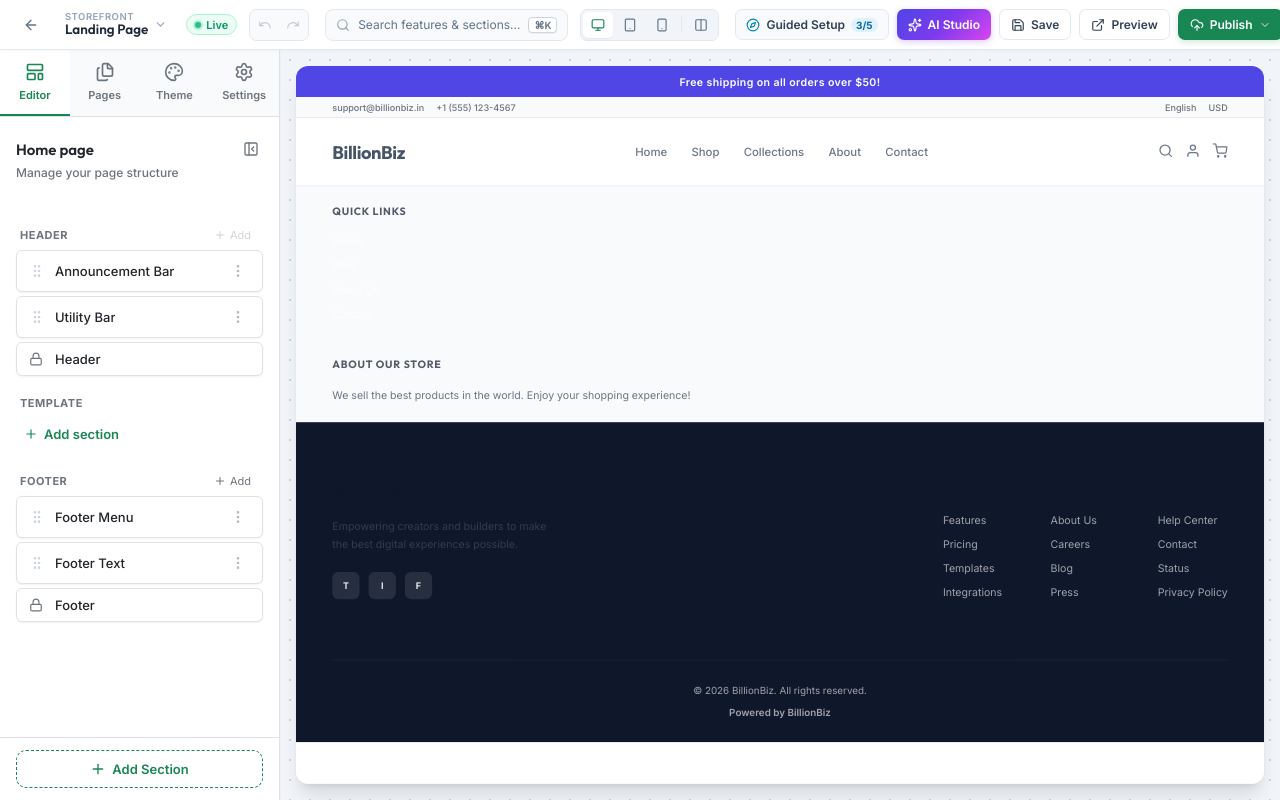
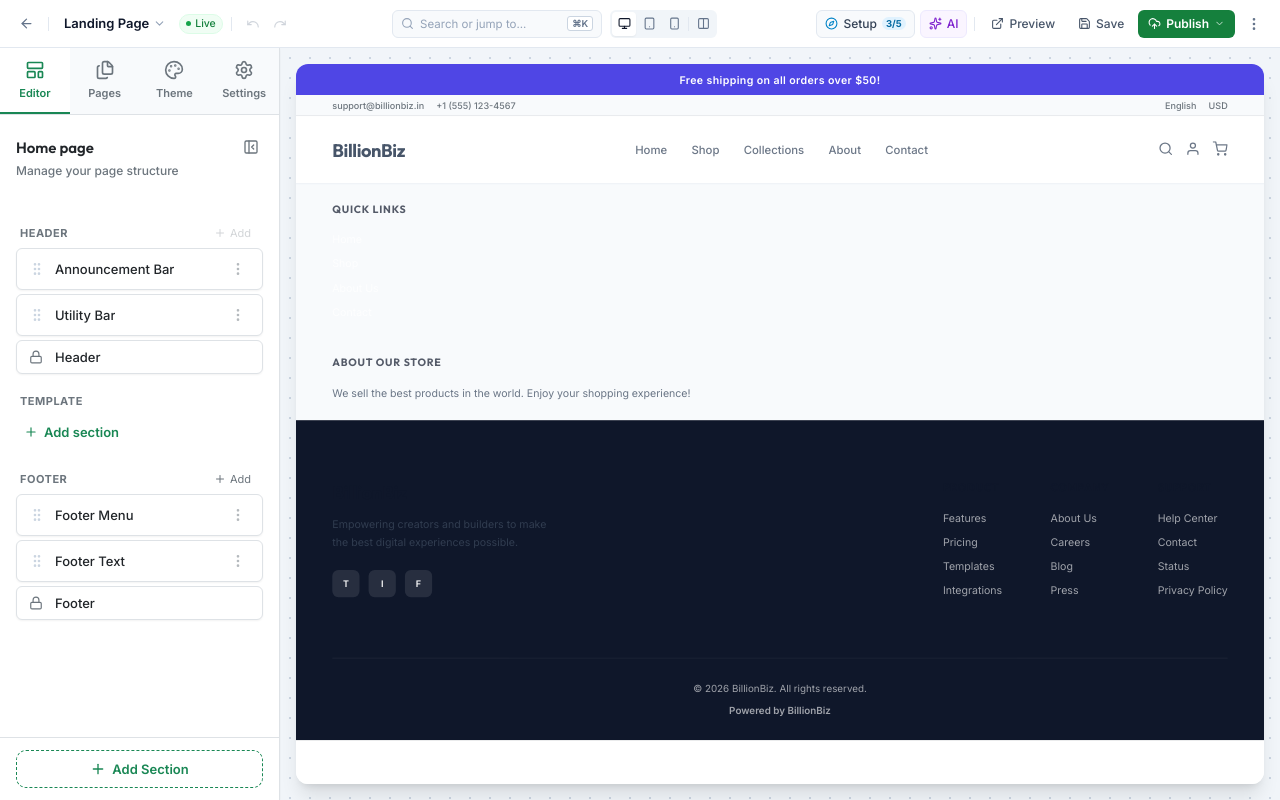
Before and after one commit to 0xchandru/billionbiz-frontend, a React (Vite) app: page /editor in a window 1280 px wide. Built offline with nearby package versions, Linux system fonts and the light colour scheme.

Commit message:
style(topbar): streamline and declutter top bar with clean minimal aesthetic, soft dividers, and unified button hierarchy

```diff
--- a/src/components/editor/EditorTopBar.tsx
+++ b/src/components/editor/EditorTopBar.tsx
@@ -128,7 +128,7 @@ export const EditorTopBar: React.FC = () => {
     <>
       <header className={styles.topBarContainer}>
         {/* ============================================================
-            ZONE LEFT: Navigation, Brand, Page Context, Status, History
+            ZONE LEFT: Navigation, Page Context, Status, History
            ============================================================ */}
         <div className={styles.zoneLeft}>
           {/* 1. Back Icon */}
@@ -137,8 +137,10 @@ export const EditorTopBar: React.FC = () => {
             onClick={() => navigate('/pages')}
             title="Back to Pages"
           >
-            <ArrowLeft size={16} />
+            <ArrowLeft size={15} />
           </button>
+
+          <div className={styles.divider} />
 
           {/* 2. Landing Page / Contextual Page Selector */}
           <PageSelectorDropdown />
@@ -152,6 +154,8 @@ export const EditorTopBar: React.FC = () => {
             <span className={styles.statusDot} />
             <span>{isLive ? 'Live' : 'Draft'}</span>
           </button>
+
+          <div className={styles.divider} />
 
           {/* 3. Undo and Redo Buttons */}
           <div className={styles.historyGroup}>
@@ -194,10 +198,10 @@ export const EditorTopBar: React.FC = () => {
           <button
             className={styles.searchTriggerBar}
             onClick={() => setIsCommandPaletteOpen(true)}
-            title="Search accessible features, tools, and sections (Ctrl+K)"
+            title="Search tools, features, and sections (Ctrl+K)"
           >
-            <Search size={14} color="#94a3b8" />
-            <span className={styles.searchPlaceholder}>Search features & sections...</span>
+            <Search size={13} color="#94a3b8" />
+            <span className={styles.searchPlaceholder}>Search or jump to...</span>
             <span className={styles.shortcutKey}>⌘K</span>
           </button>
 
@@ -209,90 +213,92 @@ export const EditorTopBar: React.FC = () => {
                 onClick={() => setDevice('desktop')}
                 title="Desktop View"
               >
-                <Monitor size={14} />
+                <Monitor size={13} />
               </button>
               <button
                 className={`${styles.deviceBtn} ${device === 'tablet' ? styles.activeDevice : ''}`}
                 onClick={() => setDevice('tablet')}
                 title="Tablet View"
               >
-                <Tablet size={14} />
+                <Tablet size={13} />
               </button>
               <button
                 className={`${styles.deviceBtn} ${device === 'mobile' ? styles.activeDevice : ''}`}
                 onClick={() => setDevice('mobile')}
                 title="Mobile View"
               >
-                <Smartphone size={14} />
+                <Smartphone size={13} />
               </button>
-              <div style={{ width: '1px', height: '16px', backgroundColor: '#e2e8f0', margin: '0 2px' }} />
+              <div style={{ width: '1px', height: '14px', backgroundColor: '#e2e8f0', margin: '0 1px' }} />
               <button
                 className={`${styles.deviceBtn} ${device === 'all' ? styles.activeDevice : ''}`}
                 onClick={() => setDevice('all')}
-                title="All Devices Responsive View"
+                title="All Devices View"
               >
-                <Columns size={14} />
+                <Columns size={13} />
               </button>
             </div>
           )}
         </div>
 
         {/* ============================================================
-            ZONE RIGHT: Guided Setup, AI, Save, Preview, Publish, 3-Dot
+            ZONE RIGHT: Setup, AI, Preview, Save, Publish, More
            ============================================================ */}
         <div className={styles.zoneRight}>
           {/* 7. Guided Setup Button */}
           <button
-            className={styles.btnGuidedSetup}
+            className={styles.btnSecondary}
             onClick={() => setIsSetupModalOpen(true)}
             title="Store Launch Guided Setup"
           >
-            <Compass size={14} color="#0284c7" />
-            <span>Guided Setup</span>
+            <Compass size={13} color="#0284c7" />
+            <span>Setup</span>
             <span className={styles.setupProgressBadge}>3/5</span>
           </button>
 
-          {/* 6. AI Assistant Button (Opens Full Height Right Drawer) */}
+          {/* 6. AI Assistant Button */}
           <button
-            className={styles.btnAiAssistant}
+            className={styles.btnAi}
             onClick={() => setIsAiDrawerOpen(true)}
             title="Open BillionBiz AI Assistant"
           >
-            <Sparkles size={14} />
-            <span>AI Studio</span>
+            <Sparkles size={13} />
+            <span>AI</span>
           </button>
 
-          {/* 9. Save Icon + "Save" Button */}
-          <button
-            className={styles.btnSave}
-            onClick={handleSave}
-            title="Save changes"
-          >
-            <Save size={14} />
-            <span>Save</span>
-          </button>
+          <div className={styles.divider} />
 
           {/* 10. Preview Icon + "Preview" Button */}
           {!isSettings && (
             <button
-              className={styles.btnPreview}
+              className={styles.btnGhost}
               onClick={handlePreview}
               title="Preview storefront in new tab"
             >
-              <ExternalLink size={14} />
+              <ExternalLink size={13} />
               <span>Preview</span>
             </button>
           )}
 
+          {/* 9. Save Icon + "Save" Button */}
+          <button
+            className={styles.btnGhost}
+            onClick={handleSave}
+            title="Save changes"
+          >
+            <Save size={13} />
+            <span>Save</span>
+          </button>
+
           {/* 11. Publish Icon + "Publish" Button */}
           <button
-            className={styles.btnPublish}
+            className={styles.btnPrimary}
             onClick={handlePublish}
             title="Publish page to live store"
           >
-            <UploadCloud size={14} />
+            <UploadCloud size={13} />
             <span>Publish</span>
-            <ChevronDown size={12} style={{ opacity: 0.8 }} />
+            <ChevronDown size={11} style={{ opacity: 0.8 }} />
           </button>
 
           {/* 8. Three-Dot Button & Options Menu */}
--- a/src/components/editor/topbar/PageSelectorDropdown.tsx
+++ b/src/components/editor/topbar/PageSelectorDropdown.tsx
@@ -23,12 +23,6 @@ export const PageSelectorDropdown: React.FC = () => {
     return activePage.name;
   };
 
-  const getContextSubtitle = () => {
-    if (activePanel === 'pages') return 'Manager';
-    if (activePanel === 'theme') return 'Global';
-    if (activePanel === 'settings') return 'Configuration';
-    return 'Storefront';
-  };
 
   useEffect(() => {
     const handleClickOutside = (e: MouseEvent) => {
@@ -58,10 +52,7 @@ export const PageSelectorDropdown: React.FC = () => {
         title="Switch page context"
         aria-expanded={isOpen}
       >
-        <div className={styles.pageTitleGroup}>
-          <span className={styles.pageSubtitle}>{getContextSubtitle()}</span>
-          <span className={styles.pageTitleText}>{getContextTitle()}</span>
-        </div>
+        <span className={styles.pageTitleText}>{getContextTitle()}</span>
         <ChevronDown
           size={13}
           className={styles.chevronIcon}
--- a/src/components/editor/topbar/topbar.module.css
+++ b/src/components/editor/topbar/topbar.module.css
@@ -1,20 +1,19 @@
 /* ============================================================
-   TOP BAR MODULAR STYLES
+   TOP BAR MODULAR STYLES (Clean & Minimal)
    ============================================================ */
 
 .topBarContainer {
-  height: 50px;
-  background-color: rgba(255, 255, 255, 0.94);
-  backdrop-filter: blur(14px);
-  -webkit-backdrop-filter: blur(14px);
+  height: 48px;
+  background-color: rgba(255, 255, 255, 0.96);
+  backdrop-filter: blur(10px);
+  -webkit-backdrop-filter: blur(10px);
   border-bottom: 1px solid #e2e8f0;
   display: flex;
   justify-content: space-between;
   align-items: center;
-  padding: 0 16px;
+  padding: 0 12px;
   position: relative;
   z-index: 60;
-  box-shadow: 0 1px 3px rgba(0, 0, 0, 0.03);
   user-select: none;
 }
 
@@ -22,25 +21,32 @@
 .zoneLeft {
   display: flex;
   align-items: center;
-  gap: 10px;
+  gap: 6px;
   flex-shrink: 0;
 }
 
 .zoneCenter {
   display: flex;
   align-items: center;
-  gap: 12px;
+  gap: 8px;
   flex: 1;
-  max-width: 680px;
   justify-content: center;
-  margin: 0 16px;
+  margin: 0 12px;
 }
 
 .zoneRight {
   display: flex;
   align-items: center;
-  gap: 8px;
+  gap: 5px;
   flex-shrink: 0;
+}
+
+/* Vertical Divider */
+.divider {
+  width: 1px;
+  height: 14px;
+  background-color: #e2e8f0;
+  margin: 0 2px;
 }
 
 /* Back Button */
@@ -48,79 +54,43 @@
   display: flex;
   align-items: center;
   justify-content: center;
-  width: 30px;
-  height: 30px;
-  border-radius: 7px;
+  width: 28px;
+  height: 28px;
+  border-radius: 6px;
   color: #64748b;
   background: transparent;
   border: 1px solid transparent;
   cursor: pointer;
-  transition: all 0.15s ease;
+  transition: all 0.12s ease;
 }
 
 .backNavBtn:hover {
   background-color: #f1f5f9;
   color: #0f172a;
-  border-color: #e2e8f0;
-}
-
-/* Brand/Logo Icon */
-.logoBadge {
-  width: 28px;
-  height: 28px;
-  background: linear-gradient(135deg, #ff6b00 0%, #ff8800 100%);
-  color: white;
-  display: flex;
-  align-items: center;
-  justify-content: center;
-  border-radius: 7px;
-  font-family: 'Outfit', sans-serif;
-  font-weight: 700;
-  font-size: 14px;
-  box-shadow: 0 2px 5px rgba(255, 107, 0, 0.25);
-  flex-shrink: 0;
 }
 
 /* Page Selector Dropdown Trigger */
 .pageSelectorTrigger {
   display: flex;
   align-items: center;
-  gap: 6px;
-  padding: 4px 8px;
+  gap: 4px;
+  padding: 3px 6px;
   border-radius: 6px;
   background: transparent;
   border: 1px solid transparent;
   cursor: pointer;
-  transition: all 0.15s ease;
-  position: relative;
+  transition: all 0.12s ease;
 }
 
 .pageSelectorTrigger:hover {
-  background-color: #f8fafc;
-  border-color: #e2e8f0;
-}
-
-.pageTitleGroup {
-  display: flex;
-  flex-direction: column;
-  align-items: flex-start;
-  text-align: left;
-}
-
-.pageSubtitle {
-  font-size: 9.5px;
-  font-weight: 600;
-  text-transform: uppercase;
-  letter-spacing: 0.5px;
-  color: #94a3b8;
-  line-height: 1;
+  background-color: #f1f5f9;
 }
 
 .pageTitleText {
-  font-family: 'Outfit', sans-serif;
-  font-size: 13.5px;
+  font-family: inherit;
+  font-size: 13px;
   font-weight: 600;
-  color: #1e293b;
+  color: #0f172a;
   line-height: 1.2;
   white-space: nowrap;
 }
@@ -138,29 +108,30 @@
 .statusBadge {
   display: flex;
   align-items: center;
-  gap: 5px;
-  padding: 2.5px 8px;
+  gap: 4px;
+  height: 20px;
+  padding: 0 6px;
   border-radius: 9999px;
-  font-size: 11px;
-  font-weight: 600;
+  font-size: 10.5px;
+  font-weight: 500;
   cursor: pointer;
-  transition: all 0.15s ease;
+  transition: all 0.12s ease;
 }
 
 .statusLive {
-  background-color: #ecfdf5;
-  color: #059669;
-  border: 1px solid #a7f3d0;
+  background-color: #f0fdf4;
+  color: #15803d;
+  border: 1px solid #dcfce7;
 }
 
 .statusLive:hover {
-  background-color: #d1fae5;
+  background-color: #dcfce7;
 }
 
 .statusDraft {
   background-color: #fffbeb;
-  color: #d97706;
-  border: 1px solid #fde68a;
+  color: #b45309;
+  border: 1px solid #fef3c7;
 }
 
 .statusDraft:hover {
@@ -168,37 +139,24 @@
 }
 
 .statusDot {
-  width: 6px;
-  height: 6px;
+  width: 5px;
+  height: 5px;
   border-radius: 50%;
 }
 
 .statusLive .statusDot {
-  background-color: #10b981;
-  box-shadow: 0 0 0 2px rgba(16, 185, 129, 0.2);
-  animation: pulse 2s infinite;
+  background-color: #16a34a;
 }
 
 .statusDraft .statusDot {
   background-color: #f59e0b;
 }
 
-@keyframes pulse {
-  0% { transform: scale(1); opacity: 1; }
-  50% { transform: scale(1.2); opacity: 0.6; }
-  100% { transform: scale(1); opacity: 1; }
-}
-
 /* History Undo / Redo */
 .historyGroup {
   display: flex;
   align-items: center;
-  gap: 2px;
-  margin-left: 2px;
-  background-color: #f8fafc;
-  padding: 2px;
-  border-radius: 7px;
-  border: 1px solid #e2e8f0;
+  gap: 1px;
 }
 
 .iconBtn {
@@ -212,17 +170,16 @@
   background: transparent;
   border: none;
   cursor: pointer;
-  transition: all 0.15s ease;
+  transition: all 0.12s ease;
 }
 
 .iconBtn:hover:not(:disabled) {
-  background-color: white;
+  background-color: #f1f5f9;
   color: #0f172a;
-  box-shadow: 0 1px 2px rgba(0, 0, 0, 0.05);
 }
 
 .iconBtn:disabled {
-  opacity: 0.35;
+  opacity: 0.3;
   cursor: not-allowed;
 }
 
@@ -230,24 +187,23 @@
 .searchTriggerBar {
   display: flex;
   align-items: center;
-  gap: 8px;
-  height: 32px;
-  width: 100%;
-  max-width: 340px;
-  padding: 0 10px;
+  gap: 6px;
+  height: 28px;
+  width: 210px;
+  padding: 0 8px;
   background-color: #f8fafc;
   border: 1px solid #e2e8f0;
-  border-radius: 8px;
-  color: #64748b;
-  font-size: 12px;
+  border-radius: 6px;
+  color: #94a3b8;
+  font-size: 11.5px;
   cursor: pointer;
-  transition: all 0.15s ease;
+  transition: all 0.12s ease;
 }
 
 .searchTriggerBar:hover {
   background-color: #f1f5f9;
   border-color: #cbd5e1;
-  color: #334155;
+  color: #475569;
 }
 
 .searchPlaceholder {
@@ -261,91 +217,40 @@
 .shortcutKey {
   display: flex;
   align-items: center;
-  padding: 1px 5px;
+  padding: 0 4px;
   background-color: white;
   border: 1px solid #cbd5e1;
-  border-radius: 4px;
-  font-size: 10px;
+  border-radius: 3px;
+  font-size: 9.5px;
   font-weight: 600;
   color: #64748b;
-  box-shadow: 0 1px 1px rgba(0, 0, 0, 0.05);
-}
-
-/* Health / SEO Pills in Top Center */
-.scoresContainer {
-  display: flex;
-  align-items: center;
-  gap: 6px;
-  position: relative;
-}
-
-.scorePill {
-  display: flex;
-  align-items: center;
-  gap: 5px;
-  height: 28px;
-  padding: 0 8px;
-  border-radius: 7px;
-  font-size: 11px;
-  font-weight: 600;
-  background-color: #f8fafc;
-  border: 1px solid #e2e8f0;
-  color: #475569;
-  cursor: pointer;
-  transition: all 0.15s ease;
-  position: relative;
-}
-
-.scorePill:hover {
-  background-color: #f1f5f9;
-  border-color: #cbd5e1;
-  transform: translateY(-1px);
-}
-
-.scoreActive {
-  background-color: #eff6ff;
-  border-color: #93c5fd;
-  color: #1d4ed8;
-}
-
-.scoreValueGreen {
-  color: #059669;
-  font-weight: 700;
-}
-
-.scoreValueTeal {
-  color: #0284c7;
-  font-weight: 700;
-}
-
-.scoreValuePurple {
-  color: #7c3aed;
-  font-weight: 700;
+  line-height: 1.4;
 }
 
 /* Device Viewport Toggles */
 .deviceToggles {
   display: flex;
   align-items: center;
-  gap: 2px;
+  gap: 1px;
   background-color: #f1f5f9;
   padding: 2px;
-  border-radius: 7px;
-  border: 1px solid #e2e8f0;
+  border-radius: 6px;
+  height: 28px;
+  box-sizing: border-box;
 }
 
 .deviceBtn {
-  width: 30px;
-  height: 26px;
+  width: 24px;
+  height: 24px;
   display: flex;
   align-items: center;
   justify-content: center;
-  border-radius: 5px;
+  border-radius: 4px;
   color: #64748b;
   border: none;
   background: transparent;
   cursor: pointer;
-  transition: all 0.15s ease;
+  transition: all 0.12s ease;
 }
 
 .deviceBtn:hover {
@@ -354,28 +259,49 @@
 
 .activeDevice {
   background-color: white;
-  color: #198754;
+  color: #0f172a;
   box-shadow: 0 1px 2px rgba(0, 0, 0, 0.06);
 }
 
-/* Right Zone Action Buttons */
-.btnGuidedSetup {
+/* Right Zone Clean Buttons */
+.btnGhost {
   display: flex;
   align-items: center;
-  gap: 6px;
-  height: 31px;
-  padding: 0 10px;
-  border-radius: 7px;
+  gap: 5px;
+  height: 28px;
+  padding: 0 8px;
+  border-radius: 6px;
   font-size: 12px;
-  font-weight: 600;
-  background-color: #f8fafc;
+  font-weight: 500;
+  background: transparent;
+  border: 1px solid transparent;
+  color: #475569;
+  cursor: pointer;
+  transition: all 0.12s ease;
+}
+
+.btnGhost:hover {
+  background-color: #f1f5f9;
+  color: #0f172a;
+}
+
+.btnSecondary {
+  display: flex;
+  align-items: center;
+  gap: 5px;
+  height: 28px;
+  padding: 0 8px;
+  border-radius: 6px;
+  font-size: 12px;
+  font-weight: 500;
+  background: #f8fafc;
   border: 1px solid #e2e8f0;
   color: #334155;
   cursor: pointer;
-  transition: all 0.15s ease;
+  transition: all 0.12s ease;
 }
 
-.btnGuidedSetup:hover {
+.btnSecondary:hover {
   background-color: #f1f5f9;
   border-color: #cbd5e1;
   color: #0f172a;
@@ -384,145 +310,71 @@
 .setupProgressBadge {
   background-color: #e0f2fe;
   color: #0369a1;
-  font-size: 10px;
+  font-size: 9.5px;
   font-weight: 700;
-  padding: 1px 5px;
+  padding: 0 4px;
   border-radius: 9999px;
+  line-height: 1.4;
 }
 
-/* AI Assistant Button */
-.btnAiAssistant {
+.btnAi {
   display: flex;
   align-items: center;
-  gap: 6px;
-  height: 31px;
-  padding: 0 11px;
-  border-radius: 7px;
+  gap: 5px;
+  height: 28px;
+  padding: 0 8px;
+  border-radius: 6px;
+  font-size: 12px;
+  font-weight: 500;
+  background: #faf5ff;
+  border: 1px solid #ede9fe;
+  color: #7e22ce;
+  cursor: pointer;
+  transition: all 0.12s ease;
+}
+
+.btnAi:hover {
+  background: #f3e8ff;
+  border-color: #ddd6fe;
+  color: #6b21a8;
+}
+
+.btnPrimary {
+  display: flex;
+  align-items: center;
+  gap: 5px;
+  height: 28px;
+  padding: 0 10px;
+  border-radius: 6px;
   font-size: 12px;
   font-weight: 600;
-  background: linear-gradient(135deg, #4f46e5 0%, #7c3aed 50%, #d946ef 100%);
+  background-color: #15803d;
   color: white;
   border: none;
   cursor: pointer;
-  transition: all 0.2s ease;
-  box-shadow: 0 2px 6px rgba(124, 58, 237, 0.25);
-  position: relative;
-  overflow: hidden;
+  transition: all 0.12s ease;
 }
 
-.btnAiAssistant:hover {
-  transform: translateY(-1px);
-  box-shadow: 0 4px 12px rgba(124, 58, 237, 0.35);
-}
-
-.btnAiAssistant::after {
-  content: '';
-  position: absolute;
-  top: -50%;
-  left: -50%;
-  width: 200%;
-  height: 200%;
-  background: linear-gradient(
-    60deg,
-    transparent,
-    rgba(255, 255, 255, 0.2),
-    transparent
-  );
-  transform: rotate(30deg);
-  animation: shine 4s infinite linear;
-}
-
-@keyframes shine {
-  0% { transform: translate(-100%, -100%) rotate(30deg); }
-  20% { transform: translate(100%, 100%) rotate(30deg); }
-  100% { transform: translate(100%, 100%) rotate(30deg); }
-}
-
-/* Save / Preview / Publish Buttons */
-.btnSave {
-  display: flex;
-  align-items: center;
-  gap: 6px;
-  height: 31px;
-  padding: 0 11px;
-  border-radius: 7px;
-  font-size: 12px;
-  font-weight: 600;
-  background: white;
-  border: 1px solid #e2e8f0;
-  color: #334155;
-  cursor: pointer;
-  transition: all 0.15s ease;
-}
-
-.btnSave:hover {
-  background-color: #f8fafc;
-  border-color: #cbd5e1;
-  color: #0f172a;
-}
-
-.btnPreview {
-  display: flex;
-  align-items: center;
-  gap: 6px;
-  height: 31px;
-  padding: 0 11px;
-  border-radius: 7px;
-  font-size: 12px;
-  font-weight: 600;
-  background: white;
-  border: 1px solid #e2e8f0;
-  color: #334155;
-  cursor: pointer;
-  transition: all 0.15s ease;
-}
-
-.btnPreview:hover {
-  background-color: #f8fafc;
-  border-color: #cbd5e1;
-  color: #0f172a;
-}
-
-.btnPublish {
-  display: flex;
-  align-items: center;
-  gap: 6px;
-  height: 31px;
-  padding: 0 12px;
-  border-radius: 7px;
-  font-size: 12px;
-  font-weight: 600;
-  background-color: #198754;
-  color: white;
-  border: none;
-  cursor: pointer;
-  transition: all 0.15s ease;
-  box-shadow: 0 2px 6px rgba(25, 135, 84, 0.2);
-}
-
-.btnPublish:hover {
-  background-color: #157347;
-  transform: translateY(-1px);
-  box-shadow: 0 4px 10px rgba(25, 135, 84, 0.25);
+.btnPrimary:hover {
+  background-color: #166534;
 }
 
 .btnMoreMenu {
   display: flex;
   align-items: center;
   justify-content: center;
-  width: 31px;
-  height: 31px;
-  border-radius: 7px;
+  width: 28px;
+  height: 28px;
+  border-radius: 6px;
   color: #64748b;
-  background: white;
-  border: 1px solid #e2e8f0;
+  background: transparent;
+  border: 1px solid transparent;
   cursor: pointer;
-  transition: all 0.15s ease;
+  transition: all 0.12s ease;
 }
 
 .btnMoreMenu:hover {
-  background-color: #f8fafc;
-  border-color: #cbd5e1;
+  background-color: #f1f5f9;
   color: #0f172a;
 }
 
```
